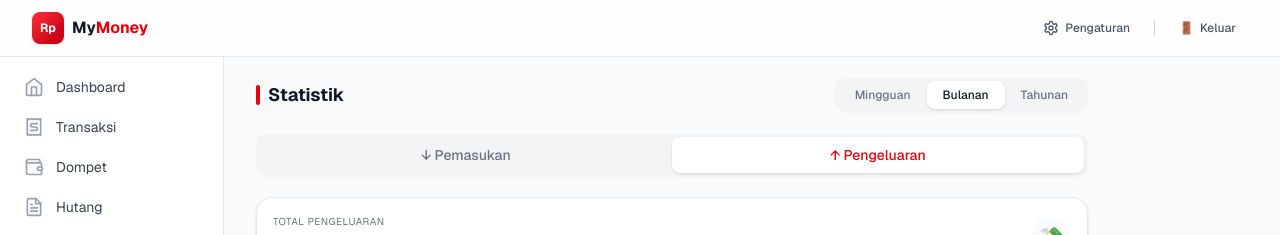
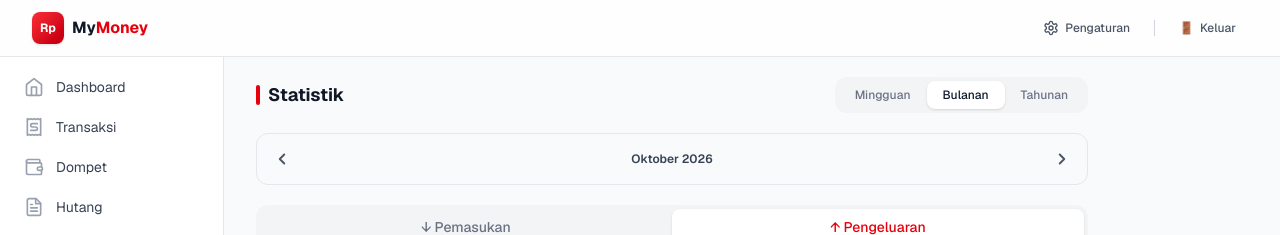
Before and after one commit to R-adittyaa/My-Money, a Next.js app: page /statistik in a window 1280 px wide. Shown: the top 235 px of the page. Built offline with nearby package versions, Linux system fonts and the light colour scheme; no server answers; the database is empty; sample sign-in values are in the browser's storage.

Commit message:
fix: hydration error on statistics navigation

```diff
--- a/app/(app)/statistik/page.tsx
+++ b/app/(app)/statistik/page.tsx
@@ -6,7 +6,7 @@ import StatisticClient from "@/components/StatisticClient";
 export default async function StatistikPage({
   searchParams,
 }: {
-  searchParams: Promise<{ month?: string; period?: string }>;
+  searchParams: Promise<{ month?: string; period?: string; offset?: string }>;
 }) {
   const session = await auth();
   if (!session?.user?.id) redirect("/login");
@@ -14,6 +14,7 @@ export default async function StatistikPage({
 
   const params = await searchParams;
   const period = params.period || "monthly";
+  const offset = Number(params.offset) || 0;
 
   await processRecurring(userId);
   const all = await getTransactions(userId);
@@ -22,26 +23,60 @@ export default async function StatistikPage({
   const activeMonth = params.month || availableMonths[0] || new Date().toISOString().slice(0, 7);
 
   let filteredTransactions = [];
-  let weeklyRange = "";
+  let periodLabel = "";
 
   const now = new Date();
 
   if (period === "weekly") {
-    // 7 hari terakhir
-    const sevenDaysAgo = new Date(now.getTime() - 7 * 24 * 60 * 60 * 1000);
-    filteredTransactions = all.filter(t => new Date(t.date) >= sevenDaysAgo);
+    const targetDate = new Date(now.getTime() + offset * 7 * 24 * 60 * 60 * 1000);
+    const day = targetDate.getDay();
+    const diff = targetDate.getDate() - day + (day === 0 ? -6 : 1);
+    const startOfWeek = new Date(targetDate.setDate(diff));
+    startOfWeek.setHours(0, 0, 0, 0);
 
-    // Bikin format tanggal (Misal: 27 Okt - 2 Nov)
-    const start = sevenDaysAgo.toLocaleDateString("id-ID", { day: "numeric", month: "short" });
-    const end = now.toLocaleDateString("id-ID", { day: "numeric", month: "short" });
-    weeklyRange = `${start} - ${end}`;
+    const endOfWeek = new Date(startOfWeek);
+    endOfWeek.setDate(startOfWeek.getDate() + 6);
+    endOfWeek.setHours(23, 59, 59, 999);
+
+    filteredTransactions = all.filter(t => {
+      const tDate = new Date(t.date);
+      return tDate >= startOfWeek && tDate <= endOfWeek;
+    });
+
+    const startLabel = startOfWeek.toLocaleDateString("id-ID", { day: "numeric", month: "short" });
+    const endLabel = endOfWeek.toLocaleDateString("id-ID", { day: "numeric", month: "short", year: "numeric" });
+    periodLabel = `${startLabel} - ${endLabel}`;
+
   }
   else if (period === "yearly") {
-    const year = activeMonth.slice(0, 4);
-    filteredTransactions = all.filter(t => t.date.startsWith(year));
+    const currentYear = now.getFullYear();
+    const targetYear = currentYear + offset;
+
+    filteredTransactions = all.filter(t => t.date.startsWith(String(targetYear)));
+    periodLabel = `Tahun ${targetYear}`;
   }
   else {
     filteredTransactions = all.filter((t) => t.date.startsWith(activeMonth));
+    periodLabel = new Date(activeMonth + "-01").toLocaleDateString("id-ID", { month: "long", year: "numeric" });
+  }
+
+  // LOGIKA URL PANAH DIPINDAH KE SINI (SERVER-SIDE)
+  let prevUrl = "";
+  let nextUrl = "";
+
+  if (period === "weekly") {
+    prevUrl = `/statistik?period=weekly&offset=${offset - 1}`;
+    nextUrl = `/statistik?period=weekly&offset=${offset + 1}`;
+  } else if (period === "yearly") {
+    prevUrl = `/statistik?period=yearly&offset=${offset - 1}`;
+    nextUrl = `/statistik?period=yearly&offset=${offset + 1}`;
+  } else {
+    const prevDate = new Date(activeMonth + "-01");
+    prevDate.setMonth(prevDate.getMonth() - 1);
+    const nextDate = new Date(activeMonth + "-01");
+    nextDate.setMonth(nextDate.getMonth() + 1);
+    prevUrl = `/statistik?period=monthly&month=${prevDate.toISOString().slice(0, 7)}`;
+    nextUrl = `/statistik?period=monthly&month=${nextDate.toISOString().slice(0, 7)}`;
   }
 
   return (
@@ -50,7 +85,9 @@ export default async function StatistikPage({
       availableMonths={availableMonths}
       activeMonth={activeMonth}
       activePeriod={period}
-      weeklyRange={weeklyRange}
+      periodLabel={periodLabel}
+      prevUrl={prevUrl}
+      nextUrl={nextUrl}
     />
   );
 }
--- a/components/StatisticClient.tsx
+++ b/components/StatisticClient.tsx
@@ -15,10 +15,12 @@ type Props = {
   availableMonths: string[];
   activeMonth: string;
   activePeriod: string;
-  weeklyRange?: string;
+  periodLabel: string;
+  prevUrl: string;
+  nextUrl: string;
 };
 
-export default function StatisticClient({ transactions, availableMonths, activeMonth, activePeriod, weeklyRange }: Props) {
+export default function StatisticClient({ transactions, availableMonths, activeMonth, activePeriod, periodLabel, prevUrl, nextUrl }: Props) {
   const [chartType, setChartType] = useState<"expense" | "income">("expense");
   const [selectedCategory, setSelectedCategory] = useState<string | null>(null);
 
@@ -51,7 +53,7 @@ export default function StatisticClient({ transactions, availableMonths, activeM
   const buildLink = (period: string) => {
     const sp = new URLSearchParams();
     if (period !== "monthly") sp.set("period", period);
-    sp.set("month", activeMonth);
+    else sp.set("month", activeMonth);
     return `/statistik?${sp.toString()}`;
   };
 
@@ -89,31 +91,26 @@ export default function StatisticClient({ transactions, availableMonths, activeM
         </div>
       </div>
 
-      {/* INFO RENTANG MINGGUAN */}
-      {activePeriod === "weekly" && weeklyRange && (
-        <div className="text-xs font-medium text-blue-600 dark:text-blue-400 bg-blue-50 dark:bg-blue-900/20 px-3 py-2 rounded-lg border border-blue-100 dark:border-blue-800 flex items-center gap-2">
-          <svg xmlns="http://www.w3.org/2000/svg" width="14" height="14" viewBox="0 0 24 24" fill="none" stroke="currentColor" strokeWidth="2" strokeLinecap="round" strokeLinejoin="round"><rect width="18" height="18" x="3" y="4" rx="2" ry="2"/><line x1="16" x2="16" y1="2" y2="6"/><line x1="8" x2="8" y1="2" y2="6"/><line x1="3" x2="21" y1="10" y2="10"/></svg>
-          Menampilkan data: {weeklyRange}
-        </div>
-      )}
+      {/* NAVIGASI WAKTU (Panah Kiri Kanan) */}
+      <div className="flex items-center justify-between bg-gray-50 dark:bg-gray-900/50 p-2 rounded-xl border border-gray-200 dark:border-gray-800">
+        <Link
+          href={prevUrl}
+          className="p-2 rounded-full hover:bg-gray-200 dark:hover:bg-gray-800 transition text-gray-600 dark:text-gray-300"
+        >
+          <svg xmlns="http://www.w3.org/2000/svg" width="18" height="18" viewBox="0 0 24 24" fill="none" stroke="currentColor" strokeWidth="2.5" strokeLinecap="round" strokeLinejoin="round"><path d="m15 18-6-6 6-6"/></svg>
+        </Link>
 
-      {/* NAVIGASI BULAN (Cuma muncul kalau Bulanan) */}
-      {activePeriod === "monthly" && availableMonths.length > 0 && (
-        <div className="flex gap-2 overflow-x-auto pb-1 -mx-1 px-1">
-          {availableMonths.slice(0, 12).map((m) => {
-            const isActive = m === activeMonth;
-            const label = new Date(m + "-01").toLocaleDateString("id-ID", { month: "short", year: "2-digit" });
-            const sp = new URLSearchParams();
-            sp.set("month", m);
-            sp.set("period", "monthly");
-            return (
-              <Link key={m} href={`/statistik?${sp.toString()}`} className={`shrink-0 px-3 py-1.5 rounded-full text-xs font-medium border transition ${isActive ? "bg-red-600 text-white border-red-600 shadow-sm" : "bg-white dark:bg-gray-900 border-gray-300 dark:border-gray-700 text-gray-700 dark:text-gray-300 hover:border-red-400"}`}>
-                {label}
-              </Link>
-            );
-          })}
-        </div>
-      )}
+        <p className="text-xs font-semibold text-gray-700 dark:text-gray-200">
+          {periodLabel}
+        </p>
+
+        <Link
+          href={nextUrl}
+          className="p-2 rounded-full hover:bg-gray-200 dark:hover:bg-gray-800 transition text-gray-600 dark:text-gray-300"
+        >
+          <svg xmlns="http://www.w3.org/2000/svg" width="18" height="18" viewBox="0 0 24 24" fill="none" stroke="currentColor" strokeWidth="2.5" strokeLinecap="round" strokeLinejoin="round"><path d="m9 18 6-6-6-6"/></svg>
+        </Link>
+      </div>
 
       {/* TOGGLE PEMASUKAN vs PENGELUARAN */}
       <div className="flex bg-gray-100 dark:bg-gray-800 p-1 rounded-xl">
```
